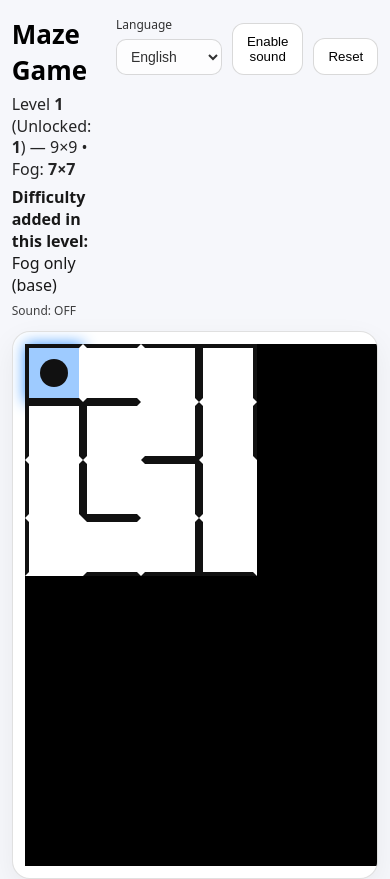
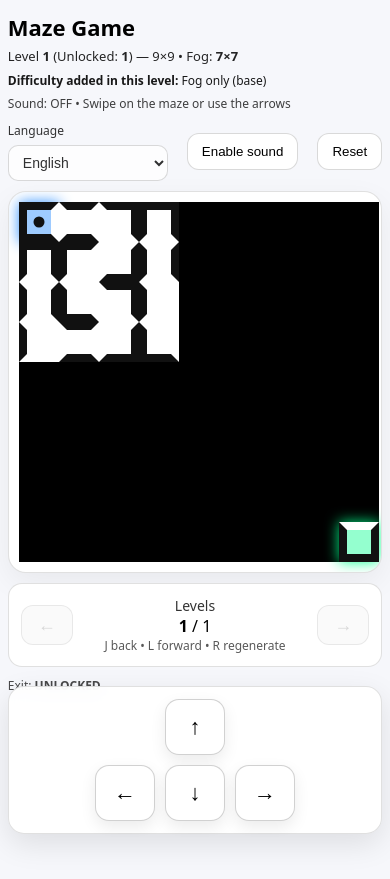
Before and after one commit to elvezioguarino93/maze-game, a Next.js app: page / in a window 390 px wide. Shown: the top 879 px of the page. Built offline with nearby package versions, Linux system fonts and the light colour scheme.

Commit message:
mobile touch controls

```diff
--- a/app/page.tsx
+++ b/app/page.tsx
@@ -57,6 +57,9 @@ type I18n = {
   soundOff: string;
 
   continueSaved: string;
+
+  // mobile controls
+  swipeHint: string;
 };
 
 const I18N: Record<Lang, I18n> = {
@@ -96,8 +99,8 @@ const I18N: Record<Lang, I18n> = {
     soundOff: "Sound: OFF",
 
     continueSaved: "Continuing from saved progress",
+    swipeHint: "Swipe on the maze or use the arrows",
   },
-
   it: {
     title: "Maze Game",
     level: "Livello",
@@ -134,8 +137,8 @@ const I18N: Record<Lang, I18n> = {
     soundOff: "Audio: OFF",
 
     continueSaved: "Riprendo dai progressi salvati",
+    swipeHint: "Swipe sul labirinto o usa le frecce",
   },
-
   es: {
     title: "Maze Game",
     level: "Nivel",
@@ -172,8 +175,8 @@ const I18N: Record<Lang, I18n> = {
     soundOff: "Sonido: OFF",
 
     continueSaved: "Continuando desde el progreso guardado",
+    swipeHint: "Desliza en el laberinto o usa las flechas",
   },
-
   fr: {
     title: "Maze Game",
     level: "Niveau",
@@ -210,8 +213,8 @@ const I18N: Record<Lang, I18n> = {
     soundOff: "Son: OFF",
 
     continueSaved: "Reprise depuis la progression enregistrée",
+    swipeHint: "Glisse sur le labyrinthe ou utilise les flèches",
   },
-
   de: {
     title: "Maze Game",
     level: "Level",
@@ -248,8 +251,8 @@ const I18N: Record<Lang, I18n> = {
     soundOff: "Sound: OFF",
 
     continueSaved: "Fortsetzen mit gespeichertem Fortschritt",
+    swipeHint: "Wische im Labyrinth oder nutze die Pfeile",
   },
-
   pt: {
     title: "Maze Game",
     level: "Nível",
@@ -286,8 +289,8 @@ const I18N: Record<Lang, I18n> = {
     soundOff: "Som: OFF",
 
     continueSaved: "Continuando do progresso salvo",
+    swipeHint: "Deslize no labirinto ou use as setas",
   },
-
   ro: {
     title: "Maze Game",
     level: "Nivel",
@@ -324,6 +327,7 @@ const I18N: Record<Lang, I18n> = {
     soundOff: "Sunet: OFF",
 
     continueSaved: "Continui de la progresul salvat",
+    swipeHint: "Glisează pe labirint sau folosește săgețile",
   },
 };
 
@@ -344,7 +348,10 @@ const LS_LANG = "maze_lang";
 
 export default function Page() {
   const [mounted, setMounted] = useState(false);
+  const [vw, setVw] = useState(1200);
   const [vh, setVh] = useState(800);
+
+  const isMobile = useMemo(() => vw < 820, [vw]);
 
   // language
   const [lang, setLang] = useState<Lang>("en");
@@ -383,13 +390,21 @@ export default function Page() {
   const moveSfxRef = useRef<HTMLAudioElement | null>(null);
   const winSfxRef = useRef<HTMLAudioElement | null>(null);
   const wonThisLevelRef = useRef(false);
+  const [soundEnabled, setSoundEnabled] = useState(false);
 
-  const [soundEnabled, setSoundEnabled] = useState(false);
+  // 👆 swipe
+  const touchStartRef = useRef<{ x: number; y: number; active: boolean }>({ x: 0, y: 0, active: false });
 
   useEffect(() => {
     setMounted(true);
+    setVw(window.innerWidth);
     setVh(window.innerHeight);
-    const onResize = () => setVh(window.innerHeight);
+
+    const onResize = () => {
+      setVw(window.innerWidth);
+      setVh(window.innerHeight);
+    };
+
     window.addEventListener("resize", onResize);
     return () => window.removeEventListener("resize", onResize);
   }, []);
@@ -417,8 +432,6 @@ export default function Page() {
 
       if (maxOk > 1 || curClamped > 1) setLoadedProgress(true);
     } catch {}
-
-    // eslint-disable-next-line react-hooks/exhaustive-deps
   }, [mounted]);
 
   /** persist language */
@@ -604,6 +617,34 @@ export default function Page() {
     });
   }
 
+  /** swipe handlers */
+  function onPointerDown(e: React.PointerEvent) {
+    // stop scroll on mobile while swiping inside maze
+    if (e.pointerType === "touch") e.preventDefault();
+    touchStartRef.current = { x: e.clientX, y: e.clientY, active: true };
+  }
+
+  function onPointerUp(e: React.PointerEvent) {
+    if (!touchStartRef.current.active) return;
+
+    const sx = touchStartRef.current.x;
+    const sy = touchStartRef.current.y;
+    const dx = e.clientX - sx;
+    const dy = e.clientY - sy;
+
+    touchStartRef.current.active = false;
+
+    // minimum swipe distance (tuned for phones)
+    const threshold = Math.max(22, Math.floor(Math.min(vw, vh) * 0.04));
+    if (Math.abs(dx) < threshold && Math.abs(dy) < threshold) return;
+
+    if (Math.abs(dx) > Math.abs(dy)) {
+      move(dx > 0 ? "E" : "W");
+    } else {
+      move(dy > 0 ? "S" : "N");
+    }
+  }
+
   /** keyboard */
   useEffect(() => {
     function onKeyDown(e: KeyboardEvent) {
@@ -657,22 +698,36 @@ export default function Page() {
     } catch {}
   }
 
-  const cellSize = Math.max(14, Math.floor(Math.min(560, vh - 320) / Math.max(w, h)));
-  const wall = 4;
+  // sizing for “above the fold” on mobile: keep maze visible + reserve space for controls
+  const headerReserve = isMobile ? 170 : 220;
+  const controlsReserve = isMobile ? 150 : 0;
+  const available = Math.max(280, vh - headerReserve - controlsReserve);
+
+  const maxBoardPx = isMobile ? Math.min(vw - 24, available) : Math.min(720, available);
+  const cellSize = Math.max(14, Math.floor(maxBoardPx / Math.max(w, h)));
+
+  const wall = Math.max(3, Math.floor(cellSize * 0.22));
   const padding = wall + 3;
   const inner = cellSize - padding * 2;
-  const dotSize = Math.max(6, Math.floor(inner * 0.65));
+  const dotSize = Math.max(8, Math.floor(inner * 0.65));
   const dotOffset = (inner - dotSize) / 2;
   const dotX = player.x * cellSize + padding + dotOffset;
   const dotY = player.y * cellSize + padding + dotOffset;
 
   const canGoPrev = currentLevel > 1;
   const canGoNext = currentLevel < maxLevelReached;
-
   const exitUnlocked = isExitUnlocked();
 
+  const topRowStyle: React.CSSProperties = isMobile
+    ? { display: "flex", flexDirection: "column", gap: 10 }
+    : { display: "flex", alignItems: "flex-start", justifyContent: "space-between", gap: 12 };
+
+  const rightActionsStyle: React.CSSProperties = isMobile
+    ? { display: "flex", gap: 10, alignItems: "center", justifyContent: "space-between", flexWrap: "wrap" }
+    : { display: "flex", gap: 10, alignItems: "center" };
+
   return (
-    <main style={{ height: "100vh", display: "flex", flexDirection: "column", alignItems: "center", padding: 16 }}>
+    <main style={{ minHeight: "100vh", display: "flex", flexDirection: "column", alignItems: "center", padding: 12 }}>
       {/* pulse keyframes */}
       <style jsx global>{`
         @keyframes keyPulse {
@@ -694,42 +749,45 @@ export default function Page() {
         }
       `}</style>
 
-      <div style={{ width: "min(94vw, 980px)" }}>
-        <header style={{ display: "flex", alignItems: "flex-start", justifyContent: "space-between", gap: 12 }}>
+      <div style={{ width: "min(96vw, 980px)" }}>
+        <header style={topRowStyle}>
           <div>
-            <h1 style={{ fontSize: 26, margin: 0 }}>{t.title}</h1>
+            <h1 style={{ fontSize: isMobile ? 22 : 26, margin: 0 }}>{t.title}</h1>
 
-            <p style={{ margin: "6px 0 0", opacity: 0.85, lineHeight: 1.35 }}>
+            <p style={{ margin: "6px 0 0", opacity: 0.85, lineHeight: 1.35, fontSize: isMobile ? 13 : 14 }}>
               {t.level} <b>{currentLevel}</b> ({t.unlocked}: <b>{maxLevelReached}</b>) — {w}×{h} • {t.fog}:{" "}
               <b>7×7</b>
             </p>
 
             {loadedProgress ? (
-              <p style={{ margin: "6px 0 0", opacity: 0.8 }}>{t.continueSaved} ✅</p>
+              <p style={{ margin: "6px 0 0", opacity: 0.8, fontSize: isMobile ? 12 : 13 }}>
+                {t.continueSaved} ✅
+              </p>
             ) : null}
 
-            <p style={{ margin: "6px 0 0", opacity: 0.9 }}>
+            <p style={{ margin: "6px 0 0", opacity: 0.9, fontSize: isMobile ? 12 : 13 }}>
               <b>{t.addedDifficulty}:</b> {levelRule.added}
             </p>
 
             {mode === "KEY" ? (
-              <p style={{ margin: "6px 0 0", opacity: 0.8 }}>
+              <p style={{ margin: "6px 0 0", opacity: 0.8, fontSize: isMobile ? 12 : 13 }}>
                 {t.keyStatus}: <b>{hasKey ? t.keyTaken : t.keyMissing}</b>
               </p>
             ) : null}
 
             {mode === "SEQUENCE" && checkpoints.length === 2 ? (
-              <p style={{ margin: "6px 0 0", opacity: 0.8 }}>
+              <p style={{ margin: "6px 0 0", opacity: 0.8, fontSize: isMobile ? 12 : 13 }}>
                 {t.sequence}: <b>{seqIndex === 0 ? t.goToA : seqIndex === 1 ? t.goToB : t.goToExit}</b>
               </p>
             ) : null}
 
             <p style={{ margin: "6px 0 0", opacity: 0.75, fontSize: 12 }}>
               {soundEnabled ? t.soundOn : t.soundOff}
+              {isMobile ? ` • ${t.swipeHint}` : null}
             </p>
           </div>
 
-          <div style={{ display: "flex", gap: 10, alignItems: "center" }}>
+          <div style={rightActionsStyle}>
             <label style={{ display: "flex", flexDirection: "column", gap: 6, fontSize: 12, opacity: 0.8 }}>
               {t.language}
               <select
@@ -742,6 +800,7 @@ export default function Page() {
                   background: "white",
                   cursor: "pointer",
                   fontSize: 14,
+                  minWidth: isMobile ? 160 : 180,
                 }}
               >
                 {(Object.keys(LANG_LABELS) as Lang[]).map((code) => (
@@ -761,7 +820,6 @@ export default function Page() {
                   border: "1px solid rgba(0,0,0,0.15)",
                   background: "white",
                   cursor: "pointer",
-                  alignSelf: "flex-end",
                 }}
               >
                 {t.enableSound}
@@ -776,7 +834,6 @@ export default function Page() {
                 border: "1px solid rgba(0,0,0,0.15)",
                 background: "white",
                 cursor: "pointer",
-                alignSelf: "flex-end",
               }}
             >
               {t.reset}
@@ -784,21 +841,36 @@ export default function Page() {
           </div>
         </header>
 
+        {/* Maze */}
         <div
           style={{
-            marginTop: 12,
-            padding: 12,
+            marginTop: 10,
+            padding: isMobile ? 10 : 12,
             borderRadius: 18,
             border: "1px solid rgba(0,0,0,0.12)",
             background: "white",
             boxShadow: "0 10px 30px rgba(0,0,0,0.06)",
             overflow: "hidden",
+            display: "flex",
+            justifyContent: "center",
           }}
         >
           {!maze ? (
             <div style={{ padding: 16, opacity: 0.7 }}>{t.loading}</div>
           ) : (
-            <div style={{ position: "relative", width: w * cellSize, height: h * cellSize, background: "#fff" }}>
+            <div
+              style={{
+                position: "relative",
+                width: w * cellSize,
+                height: h * cellSize,
+                background: "#fff",
+                touchAction: "none", // ✅ important for swipe (prevents page scrolling during swipe)
+                WebkitUserSelect: "none",
+                userSelect: "none",
+              }}
+              onPointerDown={onPointerDown}
+              onPointerUp={onPointerUp}
+            >
               <div
                 style={{
                   position: "absolute",
@@ -877,7 +949,7 @@ export default function Page() {
                         overflow: "hidden",
                       }}
                     >
-                      {/* Key image overlay + PULSE */}
+                      {/* Key image overlay + pulse */}
                       {isKeyCell && !hasKey ? (
                         <img
                           src="/img/key.png"
@@ -900,6 +972,7 @@ export default function Page() {
                 })}
               </div>
 
+              {/* Player */}
               <div
                 style={{
                   position: "absolute",
@@ -918,9 +991,10 @@ export default function Page() {
           )}
         </div>
 
+        {/* Level nav */}
         <div
           style={{
-            marginTop: 12,
+            marginTop: 10,
             display: "flex",
             alignItems: "center",
             justifyContent: "space-between",
@@ -943,6 +1017,7 @@ export default function Page() {
               opacity: canGoPrev ? 1 : 0.5,
               fontSize: 18,
               lineHeight: 1,
+              minWidth: 52,
             }}
           >
             ←
@@ -968,6 +1043,7 @@ export default function Page() {
               opacity: canGoNext ? 1 : 0.5,
               fontSize: 18,
               lineHeight: 1,
+              minWidth: 52,
             }}
           >
             →
@@ -979,7 +1055,62 @@ export default function Page() {
             Exit: <b>{exitUnlocked ? t.exitUnlocked : t.exitLocked}</b>
           </div>
         ) : null}
+
+        {/* Mobile touch controls */}
+        {isMobile ? (
+          <div
+            style={{
+              position: "sticky",
+              bottom: 10,
+              marginTop: 10,
+              padding: 12,
+              borderRadius: 16,
+              border: "1px solid rgba(0,0,0,0.12)",
+              background: "rgba(255,255,255,0.92)",
+              backdropFilter: "blur(8px)",
+              WebkitBackdropFilter: "blur(8px)",
+              boxShadow: "0 10px 30px rgba(0,0,0,0.10)",
+            }}
+          >
+            <div style={{ display: "grid", gridTemplateColumns: "60px 60px 60px", gap: 10, justifyContent: "center" }}>
+              <div />
+              <button
+                onClick={() => move("N")}
+                style={dpadBtnStyle}
+                aria-label="Up"
+              >
+                ↑
+              </button>
+              <div />
+              <button onClick={() => move("W")} style={dpadBtnStyle} aria-label="Left">
+                ←
+              </button>
+              <button
+                onClick={() => move("S")}
+                style={dpadBtnStyle}
+                aria-label="Down"
+              >
+                ↓
+              </button>
+              <button onClick={() => move("E")} style={dpadBtnStyle} aria-label="Right">
+                →
+              </button>
+            </div>
+          </div>
+        ) : null}
       </div>
     </main>
   );
 }
+
+const dpadBtnStyle: React.CSSProperties = {
+  height: 56,
+  width: 60,
+  borderRadius: 14,
+  border: "1px solid rgba(0,0,0,0.18)",
+  background: "white",
+  cursor: "pointer",
+  fontSize: 22,
+  lineHeight: 1,
+  boxShadow: "0 6px 16px rgba(0,0,0,0.08)",
+};
```
